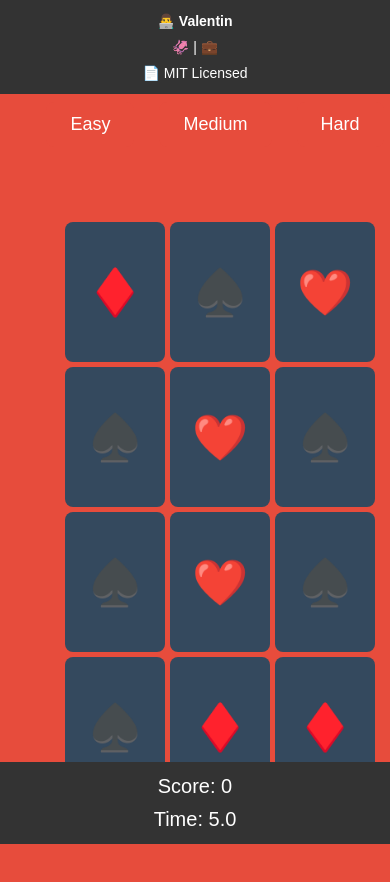
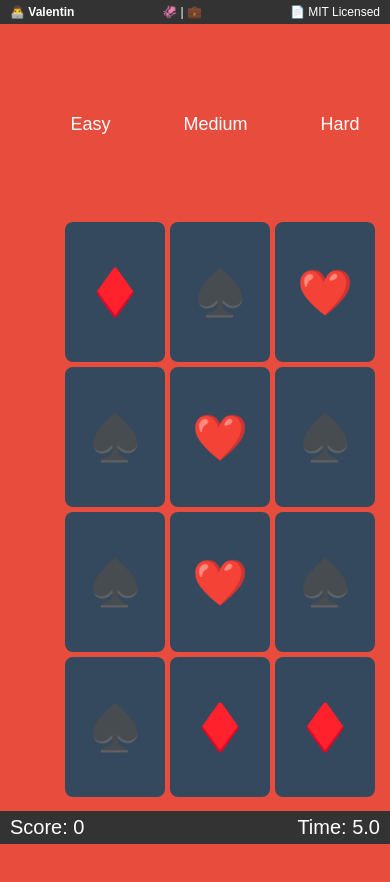
Before and after one commit to blxyon/memory-match-game, a plain HTML site: page index.html in a window 390 px wide. Shown: the top 882 px of the page. Drawn offline with Linux system fonts and the light colour scheme.

Commit message:
v2 - fixed for smaller screens with unwrap and smaller text

```diff
--- a/style.css
+++ b/style.css
@@ -194,22 +194,18 @@ body {
     }
 
     #top-links, #bottom-info {
-        flex-direction: column; /* Stack items on smaller screens */
-        text-align: center;
-        font-size: 14px; /* Slightly smaller font size */
-    }
-
-    #score, #timer {
-        font-size: 18px; /* Smaller font size for better readability */
-        margin-bottom: 10px; /* Less margin on small screens */
+        flex-wrap: nowrap; /* Prevent wrapping */
+        justify-content: space-between; /* Distribute items evenly */
+        font-size: 12px; /* Reduce font size */
+        padding: 5px; /* Reduce padding */
     }
 
     #top-links span, #bottom-info span {
-        margin: 5px 0; /* Adjusted margin for better spacing */
+        margin: 0 5px; /* Reduce margin */
     }
 
     #top-links a, #bottom-info a {
-        font-size: 14px; /* Slightly smaller text for links */
+        font-size: 12px; /* Smaller text for links */
     }
 }
 
```
